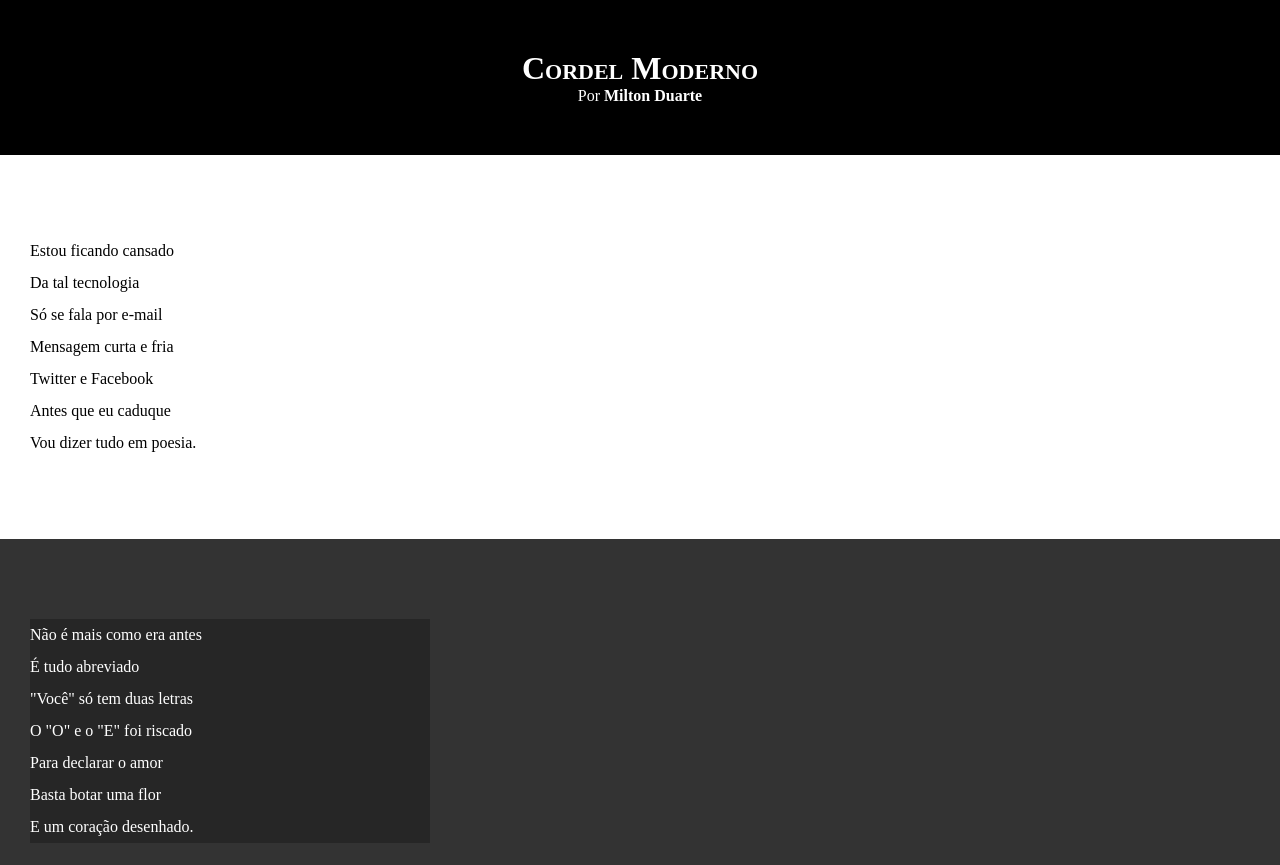
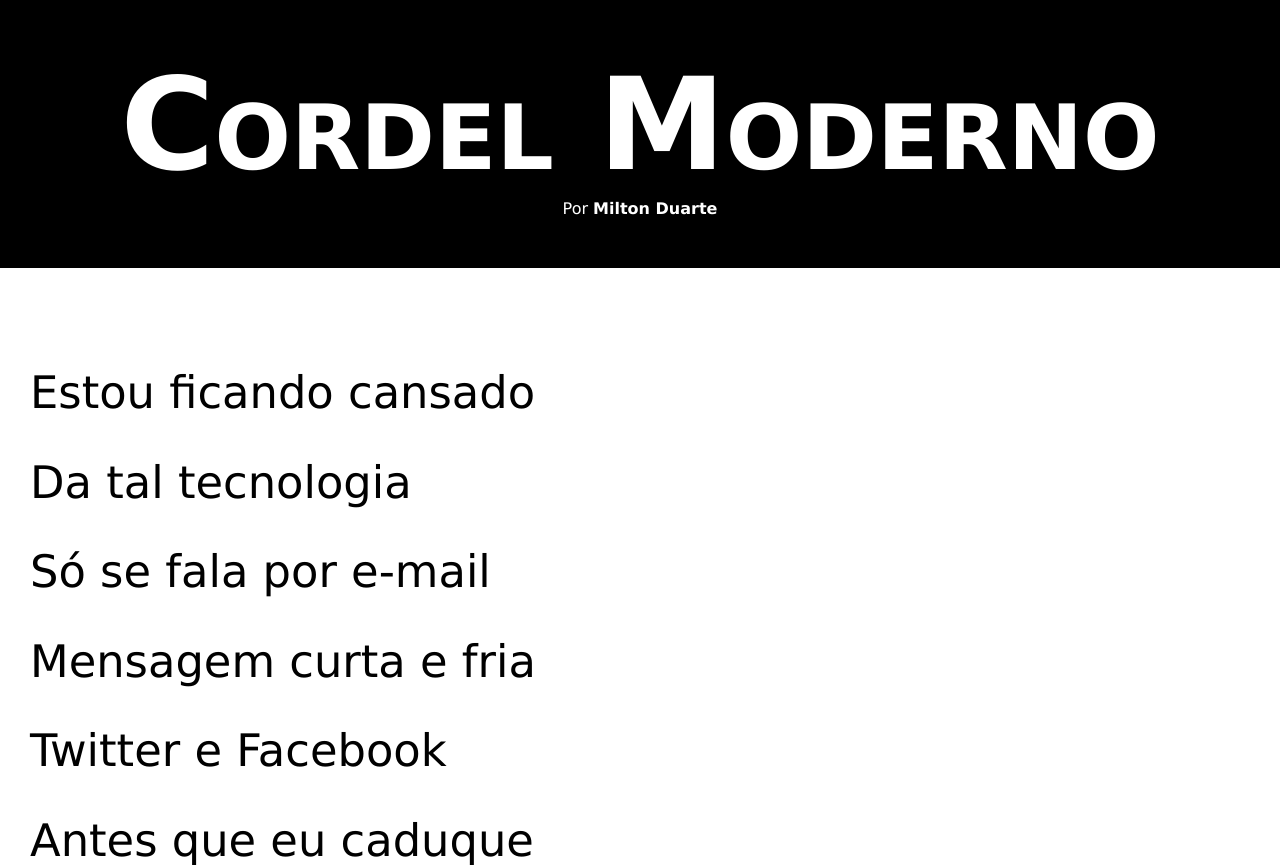
Before and after one commit to MariaClaraBermudez/html, a plain HTML site: page desafio/desafio012/index.html in a window 1280 px wide. Shown: the top 865 px of the page. Drawn offline with Linux system fonts and the light colour scheme.

Commit message:
atualizaçao de estilo desafio12

```diff
--- a/desafio/desafio012/estilo/style.css
+++ b/desafio/desafio012/estilo/style.css
@@ -1,14 +1,28 @@
 @charset "UTF-8";
+
+
+@import url('https://fonts.googleapis.com/css2?family=Passion+One&display=swap');
+
+@import url('https://fonts.googleapis.com/css2?family=Sriracha&display=swap');
+
+  :root {
+    --fonte1: Verdana, Geneva, Tahoma, sans-serif;
+    --fonte2: font-family: 'Passion One', cursive;
+    --fonte3: font-family: 'Sriracha', cursive;
+  }
+
 
 *{
     margin: 0px;
     padding: 0px;
+    font-size: 1em;
 
 }
 
 html, body {
     min-height: 100vh;
     background-color: darkgrey;
+    font-family: var(--fonte1);
 }
 
 header {
@@ -20,6 +34,8 @@ header {
 header > h1 {
     padding-top: 50px;
     font-variant: small-caps;
+    font-family: var(--fonte2);
+    font-size: 10vw;
 }
 
 header> p {
@@ -41,6 +57,8 @@ section{
     padding-bottom: 10vh;
     line-height: 2em;
     padding-left: 30px;
+    font-family: var(--fonte3);
+    font-size: 3.5vw;
 }
 
 section.normal {
@@ -54,7 +72,8 @@ section.imagem{
 }
 
 section.imagem >p {
-    width: 400px;
+    display: inline-block;
+    padding: 5px;
     background-color: rgba(0, 0, 0, 0.253);
 }
 
```
